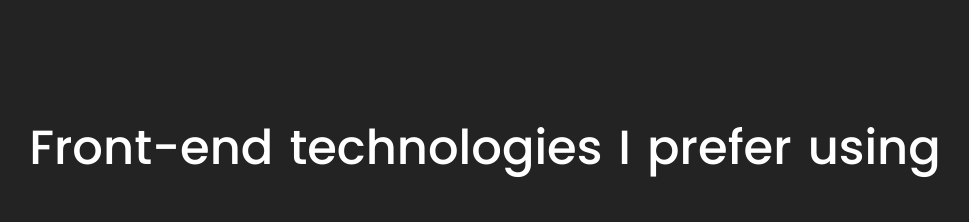
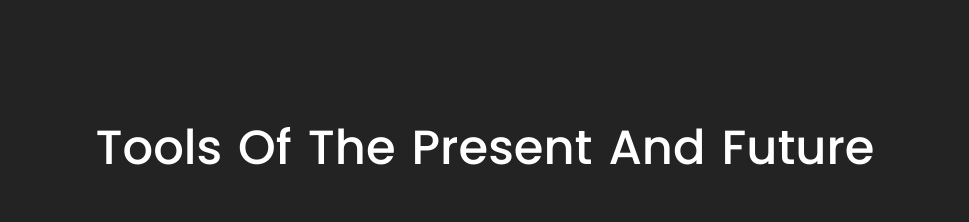
Before and after one commit to lagriamj/work-portfolio, a React (Vite) app: page / in a window 1280 px wide. Shown: the part 1700-1922 px from the top of the page, without its empty margins (155-1124 px from the left). Built offline with nearby package versions, Linux system fonts and the light colour scheme.

Commit message:
wrong text

```diff
--- a/src/sections/Tools.jsx
+++ b/src/sections/Tools.jsx
@@ -71,7 +71,7 @@ const Tools = () => {
     },
   ];
 
-  const frontEnd = "Front-end technologies I prefer using".split(" ");
+  const frontEnd = "Tools Of The Present And Future".split(" ");
 
   const gridLogoVariants = {
     hidden: { opacity: 0 },
```
